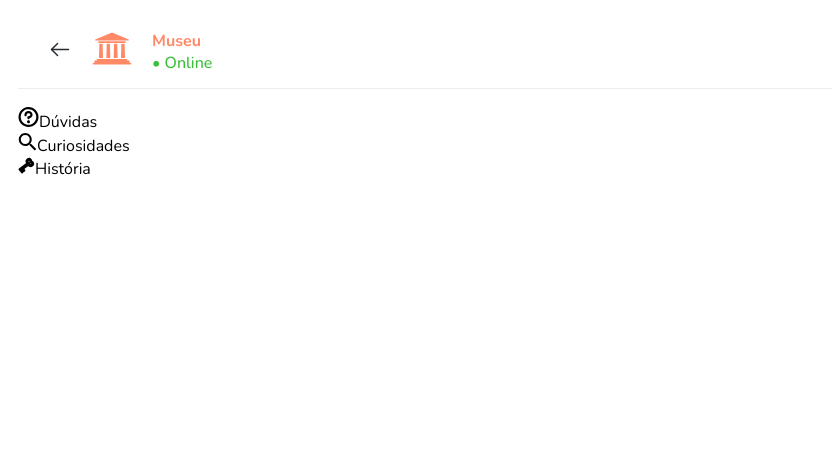
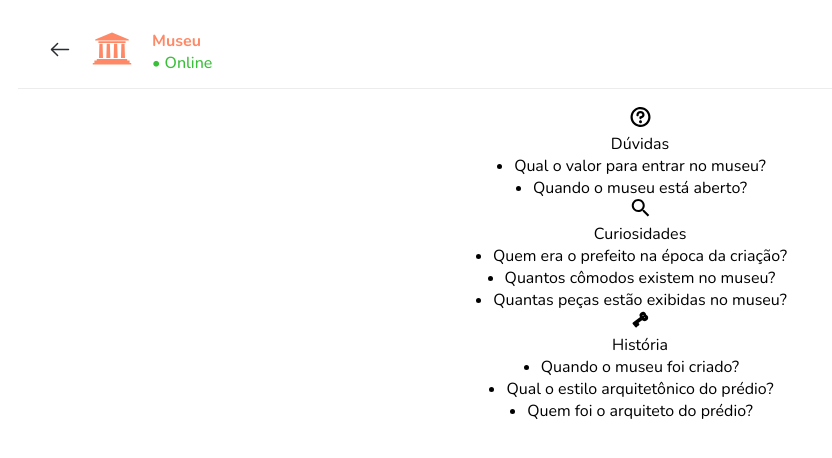
Before and after one commit to luixgabriel/chatbot-angular, an Angular app: page /chat in a window 1280 px wide. Shown: the top 458 px of the page, without its empty margins (0-832 px from the left). Built offline with nearby package versions, Linux system fonts and the light colour scheme.

Commit message:
feat: create of component chat-dialog

```diff
--- /dev/null
+++ b/src/app/components/chat-dialog/chat-dialog.component.html
@@ -0,0 +1 @@
+<p>chat-dialog works!</p>
--- a/src/app/components/chat-suggestions/chat-suggestions.component.html
+++ b/src/app/components/chat-suggestions/chat-suggestions.component.html
@@ -6,5 +6,13 @@
       <icon-history *ngIf="suggestionTopic.icon === 'history'"></icon-history>
       <span>{{ suggestionTopic.title }}</span>
    </div>
+   <ul class="suggestion-list">
+    <li
+        *ngFor="let question of suggestionTopic.questions"
+        (click) = "selectQuestion(question)"
+    >
+        {{ question }}
+    </li>
+</ul>
   </div>
 </div>
--- a/src/app/components/chat-suggestions/chat-suggestions.component.scss
+++ b/src/app/components/chat-suggestions/chat-suggestions.component.scss
@@ -0,0 +1,40 @@
+.suggestion-wrapper, .suggestion-topic, .suggestion-header, .suggestion-list {
+  display: flex;
+  flex-direction: column;
+  align-items: center;
+  text-align: center;
+}
+
+.suggestion-wrapper {
+  gap: 36px;
+
+  .suggestion-topic {
+      gap: 18px;
+      width: 100%;
+
+      span {
+          font-size: 14px;
+          color: var(--text-secondary);
+          font-weight: bold;
+      }
+
+      .suggestion-list {
+          list-style: none;
+          gap: 8px;
+          width: 100%;
+
+          li {
+              width: 100%;
+              max-width: 320px;
+              background-color: var(--bg-secondary);
+              padding: 10px 16px;
+              border-radius: 30px;
+
+              font-size: 14px;
+              font-weight: 500;
+              color: var(--text-secondary);
+              cursor: pointer;
+          }
+      }
+  }
+}
--- a/src/app/components/chat-suggestions/chat-suggestions.component.ts
+++ b/src/app/components/chat-suggestions/chat-suggestions.component.ts
@@ -1,5 +1,5 @@
 import { CommonModule } from '@angular/common';
-import { Component } from '@angular/core';
+import { Component, EventEmitter, Output } from '@angular/core';
 import { HistoryComponent } from '../../icons/history/history.component';
 import { QuestionComponent } from '../../icons/question/question.component';
 import { CuriosityComponent } from '../../icons/curiosity/curiosity.component';
@@ -12,6 +12,9 @@ import { CuriosityComponent } from '../../icons/curiosity/curiosity.component';
   styleUrl: './chat-suggestions.component.scss'
 })
 export class ChatSuggestionsComponent {
+
+  // crio a função para emitir o evento e coloco o tipo dele aqui tbm
+  @Output() questionSelected = new EventEmitter<string>()
 
   suggestionTopics = [
     {
@@ -42,4 +45,8 @@ export class ChatSuggestionsComponent {
     },
   ]
 
+  selectQuestion(question: string){
+    this.questionSelected.emit(question)
+  }
+
 }
--- a/src/app/pages/chat/chat.component.html
+++ b/src/app/pages/chat/chat.component.html
@@ -10,6 +10,10 @@
     </div>
   </header>
   <section class="chat">
-    <app-chat-suggestions></app-chat-suggestions>
+    <!-- chamando o evento que eu vou emitir no chat-suggestions -->
+    <app-chat-suggestions
+    (questionSelected)="sendSuggestedQuestion($event)"
+    *ngIf="questions.length === 0">
+    </app-chat-suggestions>
   </section>
 </main>
--- a/src/app/pages/chat/chat.component.ts
+++ b/src/app/pages/chat/chat.component.ts
@@ -2,14 +2,21 @@ import { Component } from '@angular/core';
 import { MuseumComponent } from '../../icons/museum/museum.component';
 import { ArrowLeftComponent } from '../../icons/arrow-left/arrow-left.component';
 import { ChatSuggestionsComponent } from '../../components/chat-suggestions/chat-suggestions.component';
+import { CommonModule } from '@angular/common';
 
 @Component({
   selector: 'app-chat',
   standalone: true,
-  imports: [MuseumComponent, ArrowLeftComponent, ChatSuggestionsComponent],
+  imports: [MuseumComponent, ArrowLeftComponent, ChatSuggestionsComponent, CommonModule],
   templateUrl: './chat.component.html',
   styleUrl: './chat.component.scss'
 })
 export class ChatComponent {
 
+  questions: String[] = []
+
+  sendSuggestedQuestion(question: string){
+    this.questions.push(question)
+  }
+
 }
```
Also changed, not shown: src/app/components/chat-dialog/chat-dialog.component.ts (added, +12 -0 lines), src/app/components/chat-dialog/chat-dialog.component.scss (added), 1 other file (tests, documents, lock files or other folders).
